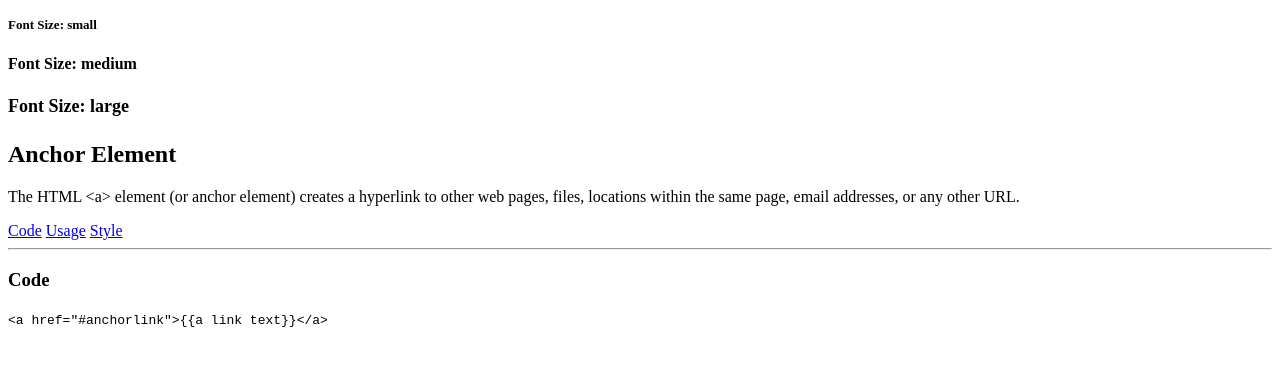
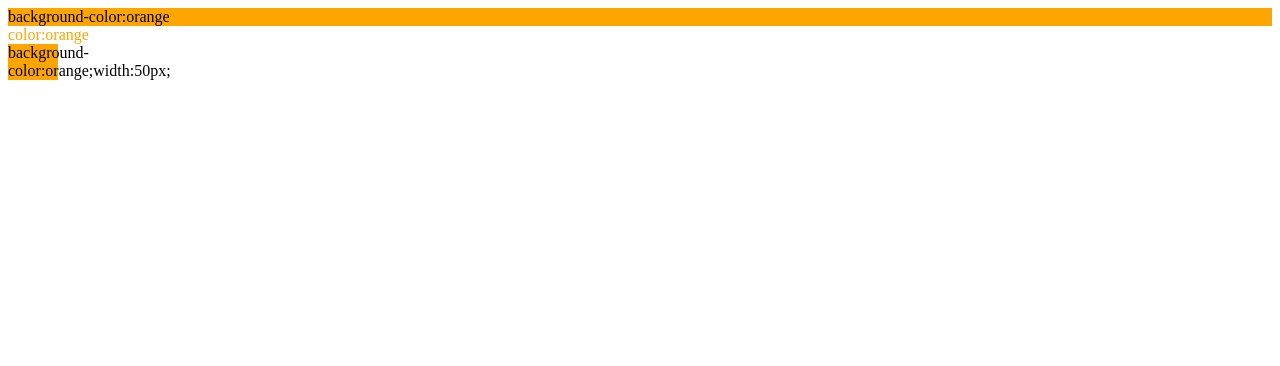
Before and after one commit to Bhanditz/opera-mini-playground, a plain HTML site: page index.html in a window 1280 px wide. Drawn offline with Linux system fonts and the light colour scheme.

Commit message:
Commit 2

```diff
--- a/index.html
+++ b/index.html
@@ -9,7 +9,6 @@
     <meta name="author" content="name here" />
     <meta name="description" content="description here" />
     <meta name="keywords" content="keywords,here" />
-    <link rel="stylesheet" href="./css/baseline.css" />
   </head>
   <!--[if lte IE 6]><body class="js-no ltIE6"><![endif]-->
   <!--[if IE 6]><body class="js-no IE6"><![endif]-->
@@ -18,25 +17,9 @@
   <!--[if IE 9]><body class="js-no IE9"><![endif]-->
   <!--[if !IE]> --><body class="js-no"><!-- <![endif]-->
     <div class="tau-root js-root">
-      <div class="tau-section">
-        <div class="tau-article">
-          <h4 style="font-size: small">Font Size: small</h4>
-          <h4 style="font-size: medium">Font Size: medium</h4>
-          <h4 style="font-size: large">Font Size: large</h4>
-          <h2>Anchor Element</h2>
-          <p>The HTML &lt;a&gt; element (or anchor element) creates a hyperlink to other web pages, files, locations within the same page, email addresses, or any other URL.</p>
-          <div class="tau-linklist">
-            <a href="#code">Code</a>
-            <a href="#usage">Usage</a>
-            <a href="#style">Style</a>
-          </div>
-          <hr/>
-          <div class="tau-item">
-            <h3>Code</h3>
-            <code>&lt;a href="#anchorlink"&gt;{{a link text}}&lt;/a&gt;</code>
-          </div>
-        </div>
-      </div>
+      <div style="background-color:orange;">background-color:orange</div>
+      <div style="color:orange;">color:orange</div>
+      <div style="background-color:orange;width:50px;">background-color:orange;width:50px;</div>
     </div>
   </body>
 </html>
```
